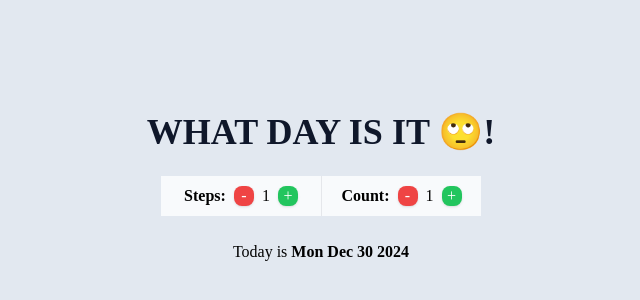
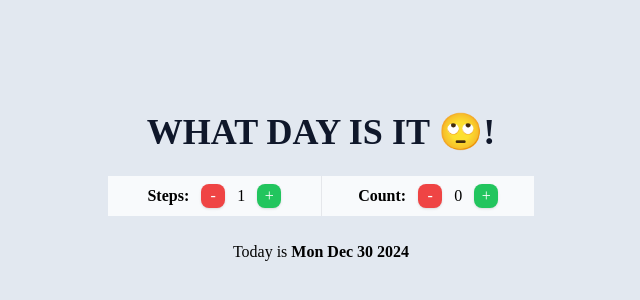
Before and after one commit to momen-arabi/react-date-counter-challenge, a React (Create React App) app: page / in a window 1280 px wide. Shown: the part 212-512 px from the top of the page, without its empty margins (319-959 px from the left). Built offline with nearby package versions, Linux system fonts and the light colour scheme.

Commit message:
finish-project

```diff
--- a/src/App.jsx
+++ b/src/App.jsx
@@ -1,44 +1,83 @@
 import { useState } from "react";
 
 function App() {
+  const today = new Date();
+  const [date, setDate] = useState(today);
+  const [count, setCount] = useState(0);
+  const [steps, setSteps] = useState(1);
+
+  // helper functions
+  function formatDate(date) {
+    return date.toDateString();
+  }
+
+  function addDaysToDate(steps, date) {
+    const newDate = date;
+    newDate.setDate(newDate.getDate() + steps);
+    return newDate;
+  }
+
+  function subtractDaysToDate(steps, date) {
+    const newDate = date;
+    newDate.setDate(newDate.getDate() - steps);
+    return newDate;
+  }
+
+  // handle functions
+  function handleStepDecrease() {
+    if (steps > 1) {
+      setSteps((prev) => prev - 1);
+      setCount(0);
+      setDate(new Date());
+    }
+  }
+
+  function handleStepIncrease() {
+    setSteps((prev) => prev + 1);
+    setCount(0);
+    setDate(new Date());
+  }
+
+  function handleCountDecrease() {
+    setCount((prev) => prev - 1);
+    let newDate = subtractDaysToDate(steps, date);
+    setDate(newDate);
+  }
+
+  function handleCountIncrease() {
+    setCount((prev) => prev + 1);
+    let newDate = addDaysToDate(steps, date);
+    setDate(newDate);
+  }
+
   return (
     <div className="h-screen flex items-center justify-center bg-slate-200">
       <div className="w-full text-center">
         <h1 className="text-4xl font-bold text-slate-900 uppercase">What day is it 🙄!</h1>
-        <div className="counter-container w-3/12 grid grid-cols-2 divide-x mx-auto my-6">
-          <Counter label="Steps" />
-          <Counter label="Count" />
+        <div className="counter-container w-4/12 grid grid-cols-2 divide-x mx-auto my-6">
+          <Counter label="Steps" steps={steps} decrease={handleStepDecrease} increase={handleStepIncrease} />
+          <Counter label="Count" count={count} steps={steps} decrease={handleCountDecrease} increase={handleCountIncrease} />
         </div>
-        <Result />
+        <Result count={count * steps} date={formatDate(date)} />
       </div>
     </div>
   );
 }
 
-function Counter({ label }) {
-  const [count, setCount] = useState(1);
-
-  function handleDecrease() {
-    setCount((prev) => prev - 1);
-  }
-
-  function handleIncrease() {
-    setCount((prev) => prev + 1);
-  }
-
+function Counter({ label, count, steps, decrease, increase }) {
   return (
-    <div className="counter flex items-center justify-center gap-2 bg-slate-50 p-2">
+    <div className="counter flex items-center justify-center gap-3 bg-slate-50 p-2">
       <p className="font-semibold">{label}:</p>
       <button
-        onClick={handleDecrease}
-        className="bg-red-500 text-white w-5 h-5 flex justify-center items-center rounded-lg shadow hover:bg-red-600 focus:outline-none focus:ring-2 focus:ring-red-400"
+        onClick={decrease}
+        className="bg-red-500 text-white w-6 h-6 flex justify-center items-center rounded-lg shadow hover:bg-red-600 focus:outline-none focus:ring-2 focus:ring-red-400"
       >
         -
       </button>
-      <span className="counter-value">{count}</span>
+      <span className="counter-value">{label === "Steps" ? steps : count * steps}</span>
       <button
-        onClick={handleIncrease}
-        className="bg-green-500 text-white w-5 h-5 flex justify-center items-center rounded-lg shadow hover:bg-green-600 focus:outline-none focus:ring-2 focus:ring-green-400"
+        onClick={increase}
+        className="bg-green-500 text-white w-6 h-6 flex justify-center items-center rounded-lg shadow hover:bg-green-600 focus:outline-none focus:ring-2 focus:ring-green-400"
       >
         +
       </button>
@@ -46,17 +85,15 @@ function Counter({ label }) {
   );
 }
 
-function Result() {
-  const today = new Date();
-  const [date, setDate] = useState(today);
-
-  function formatDate(date) {
-    return date.toDateString();
-  }
-
+function Result({ count, date }) {
   return (
     <h3 className="result">
-      Today is <strong>{formatDate(date)}</strong>
+      {count > 0
+        ? `${count} day${count === 1 ? "" : "s"} from today is`
+        : count < 0
+        ? `${count * -1} day${count === -1 ? "" : "s"} ago was`
+        : "Today is"}{" "}
+      <strong>{date}</strong>
     </h3>
   );
 }
```
